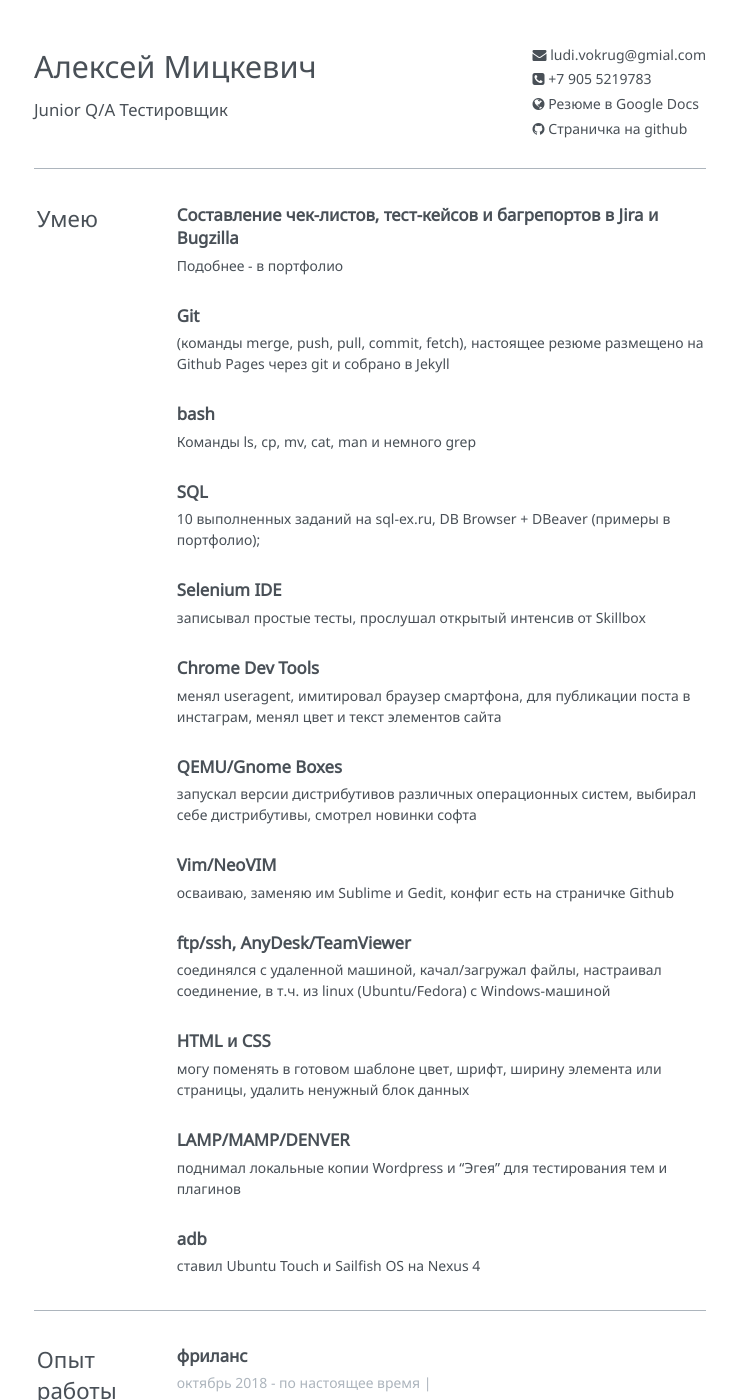
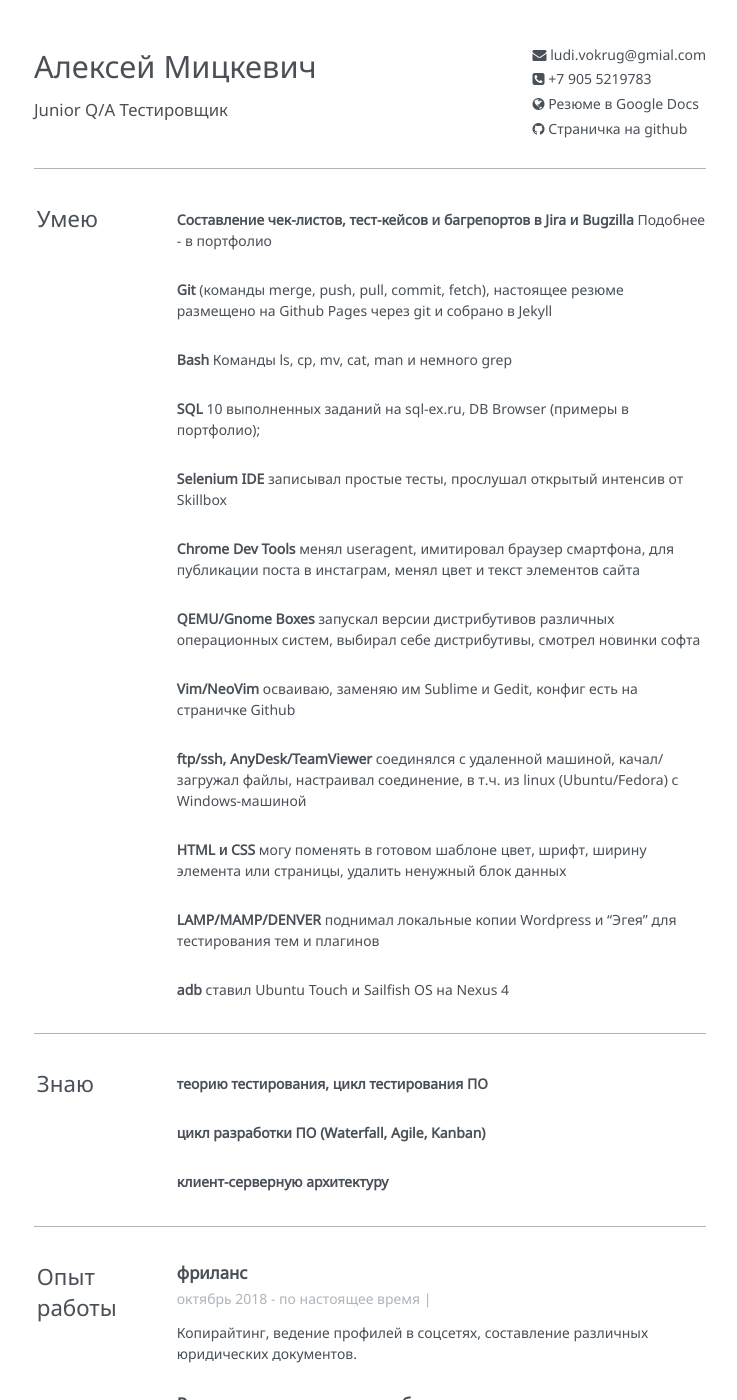
Before and after one commit to ludi-vokrug/ludi-vokrug.github.io, a Jekyll site: the page built from index.html, in a window 1280 px wide and 1400 px high. Shown: the whole window, without its empty margins (270-1007 px from the left). Built offline with Jekyll 4.4.1, drawn with Linux system fonts in a browser that asks for light colours.

Commit message:
Some nessesary fixes

```diff
--- a/_data/resume.yml
+++ b/_data/resume.yml
@@ -13,30 +13,41 @@ contact:
     text: Страничка на github
     link: https://github.com/ludi-vokrug
 skills:
-  - title: Составление чек-листов, тест-кейсов и багрепортов в Jira и Bugzilla
-    items: Подобнее - <a href="https://drive.google.com/drive/folders/1uRbR2jLwcMhU6GdS2McZGnfwh22El-pT?usp=sharing"> в портфолио </a>
-  - title: Git
-    items: (команды merge, push, pull, commit, fetch), настоящее резюме размещено на Github Pages через git и собрано в Jekyll
-  - title: bash
-    items: Команды ls, cp, mv, cat, man и немного grep
-  - title: SQL
-    items: 10 выполненных заданий на sql-ex.ru, DB Browser + DBeaver <a href="https://drive.google.com/drive/folders/1mSFusmefIqfBqKNo41i8HeiODzWucKu4?usp=sharing">(примеры в портфолио)</a>;
-  - title: Selenium IDE
-    items: записывал простые тесты, прослушал открытый интенсив от Skillbox
-  - title: Chrome Dev Tools
-    items: менял useragent, имитировал браузер смартфона, для публикации поста в инстаграм, менял цвет и текст элементов сайта
-  - title: QEMU/Gnome Boxes
-    items: запускал версии дистрибутивов различных операционных систем, выбирал себе дистрибутивы, смотрел новинки софта
-  - title: Vim/NeoVIM
-    items: осваиваю, заменяю им Sublime и Gedit, <a href="https://github.com/ludi-vokrug/dot.vim">конфиг есть на страничке Github</a>
-  - title: ftp/ssh, AnyDesk/TeamViewer
-    items: соединялся с удаленной машиной, качал/загружал файлы, настраивал соединение, в т.ч. из linux (Ubuntu/Fedora) с Windows-машиной
-  - title:  HTML и CSS
-    items: могу поменять в готовом шаблоне цвет, шрифт, ширину элемента или страницы, удалить ненужный блок данных
-  - title: LAMP/MAMP/DENVER
-    items: поднимал локальные копии Wordpress и “Эгея” для тестирования тем и плагинов
-  - title: adb
-    items: ставил Ubuntu Touch и Sailfish OS на Nexus 4
+  - title:
+    items: <b>Составление чек-листов, тест-кейсов и багрепортов в Jira и Bugzilla</b> Подобнее - <a href="https://drive.google.com/drive/folders/1uRbR2jLwcMhU6GdS2McZGnfwh22El-pT?usp=sharing"> в портфолио </a>
+  - title:
+    items: <b>Git</b> (команды merge, push, pull, commit, fetch), настоящее резюме размещено на Github Pages через git и собрано в Jekyll
+  - title:
+    items: <b>Bash</b> Команды ls, cp, mv, cat, man и немного grep
+  - title:
+    items: <b>SQL</b> 10 выполненных заданий на sql-ex.ru, DB Browser <a href="https://drive.google.com/drive/folders/1mSFusmefIqfBqKNo41i8HeiODzWucKu4?usp=sharing">(примеры в портфолио)</a>;
+  - title:
+    items: <b>Selenium IDE</b> записывал простые тесты, прослушал открытый интенсив от Skillbox
+  - title:
+    items: <b>Chrome Dev Tools</b> менял useragent, имитировал браузер смартфона, для публикации поста в инстаграм, менял цвет и текст элементов сайта
+  - title:
+    items: <b>QEMU/Gnome Boxes</b> запускал версии дистрибутивов различных операционных систем, выбирал себе дистрибутивы, смотрел новинки софта
+  - title:
+    items: <b>Vim/NeoVim</b> осваиваю, заменяю им Sublime и Gedit, <a href="https://github.com/ludi-vokrug/dot.vim">конфиг есть на страничке Github</a>
+  - title:
+    items: <b>ftp/ssh, AnyDesk/TeamViewer</b> соединялся с удаленной машиной, качал/загружал файлы, настраивал соединение, в т.ч. из linux (Ubuntu/Fedora) с Windows-машиной
+  - title:
+    items: <b>HTML и CSS</b> могу поменять в готовом шаблоне цвет, шрифт, ширину элемента или страницы, удалить ненужный блок данных
+  - title:
+    items: <b>LAMP/MAMP/DENVER</b> поднимал локальные копии Wordpress и “Эгея” для тестирования тем и плагинов
+  - title:
+    items: <b>adb</b> ставил Ubuntu Touch и Sailfish OS на Nexus 4
+
+
+knowledge:
+  - title:
+    items: <b>теорию тестирования, цикл тестирования ПО</b>
+  - title:
+    items: <b>цикл разработки ПО (Waterfall, Agile, Kanban)</b>
+  - title:
+    items: <b>клиент-серверную архитектуру</b>
+
+
 
 experience:
   - title: фриланс
--- a/_layouts/resume.html
+++ b/_layouts/resume.html
@@ -39,6 +39,24 @@ layout: default
             </div>
             <div class="block-content">
               {{ skill.items }}
+            </div>
+          </div>
+          {% endfor %}
+        </div>
+      </section>
+
+      <section id="knowledge">
+        <div class="section-title">
+          Знаю
+        </div>
+        <div class="section-content">
+          {% for knowledge in site.data.resume.knowledge %}
+          <div class="block">
+            <div class="block-title">
+              {{ knowledge.title }}
+            </div>
+            <div class="block-content">
+              {{ knowledge.items }}
             </div>
           </div>
           {% endfor %}
```
